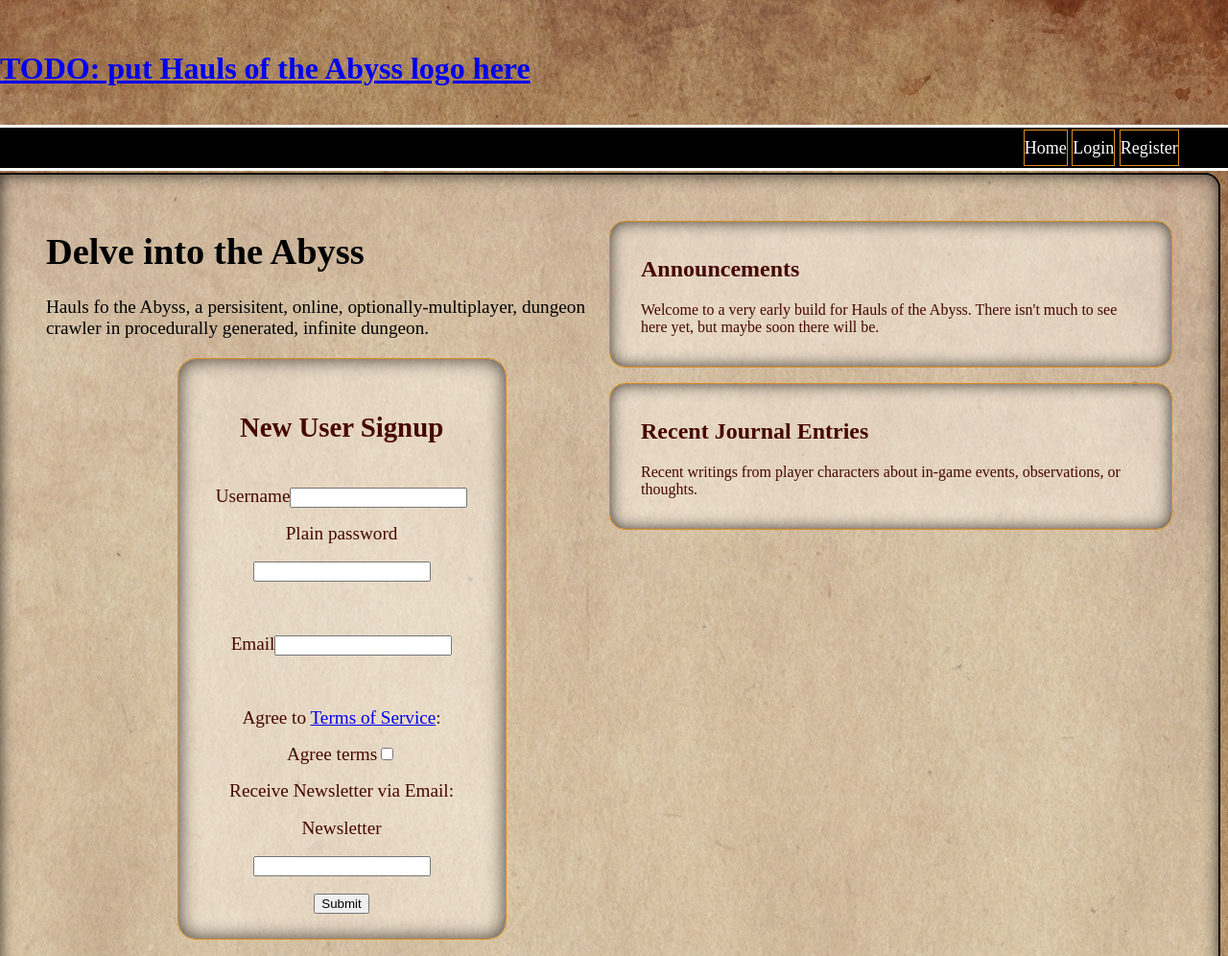
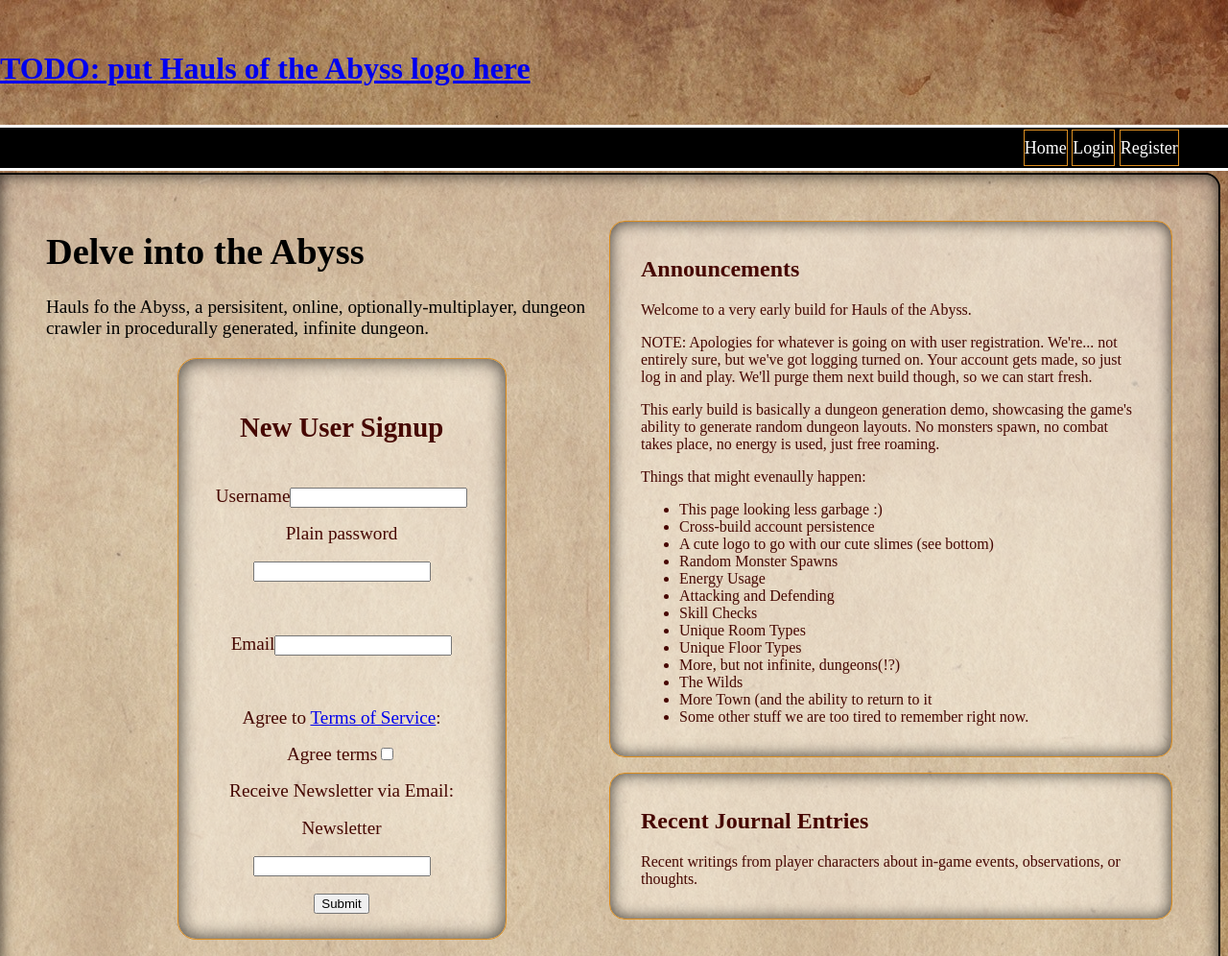
Before and after one commit to Zanaras/hauls-of-the-abyss, a Symfony app: template templates/public/index.html.twig in a window 1280 px wide. Shown: the top 996 px of the page at 96% size. Run offline with Twig, Linux system fonts and the light colour scheme; the template is opened without the code that fills it, so the values that code supplies are empty; form fields are guessed from the names that the template uses; some libraries are stand-ins or nearby versions.

Commit message:
Debugging

```diff
--- a/templates/public/index.html.twig
+++ b/templates/public/index.html.twig
@@ -10,8 +10,26 @@
     <div class="index_journal">
         <div class="subcontent">
             <h2>Announcements</h2>
-            <p>Welcome to a very early build for Hauls of the Abyss. There isn't much to see here yet, but maybe soon
-                there will be.</p>
+            <p>Welcome to a very early build for Hauls of the Abyss.</p>
+            <p>NOTE: Apologies for whatever is going on with user registration. We're... not entirely sure, but we've got logging turned on. Your account gets made, so just log in and play. We'll purge them next build though, so we can start fresh.</p>
+            <p>This early build is basically a dungeon generation demo, showcasing the game's ability to generate random dungeon layouts.
+                No monsters spawn, no combat takes place, no energy is used, just free roaming.</p>
+            <p>Things that might evenaully happen:</p>
+            <ul>
+                <li>This page looking less garbage :)</li>
+                <li>Cross-build account persistence</li>
+                <li>A cute logo to go with our cute slimes (see bottom)</li>
+                <li>Random Monster Spawns</li>
+                <li>Energy Usage</li>
+                <li>Attacking and Defending</li>
+                <li>Skill Checks</li>
+                <li>Unique Room Types</li>
+                <li>Unique Floor Types</li>
+                <li>More, but not infinite, dungeons(!?)</li>
+                <li>The Wilds</li>
+                <li>More Town (and the ability to return to it</li>
+                <li>Some other stuff we are too tired to remember right now.</li>
+            </ul>
         </div>
         <div class="subcontent">
             <h2>Recent Journal Entries</h2>
--- a/templates/user/register.html.twig
+++ b/templates/user/register.html.twig
@@ -1,6 +1,6 @@
 {% extends 'base.html.twig' %}
 
-{% block title %}{% trans('user.register.title', [], 'user') %}{% endblock %}
+{% block title %}Register{% endblock %}
 
 {% block bodyScripts %}
     <script type="text/javascript" src="https://www.google.com/recaptcha/api.js" async defer></script>
```
Also changed, not shown: 1 other file.
